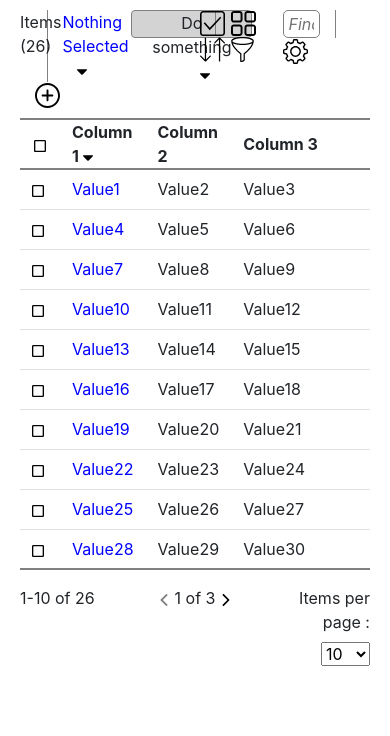
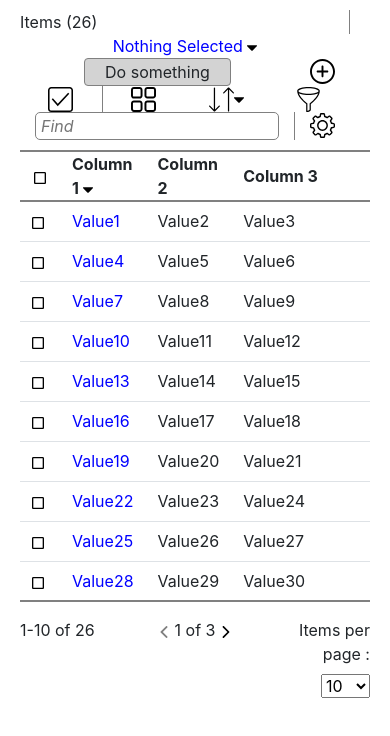
Before and after one commit to manikonda9/Table, a React (Create React App) app: page / in a window 390 px wide. Shown: the top 736 px of the page. Built offline with nearby package versions, Linux system fonts and the light colour scheme.

Commit message:
responsive

```diff
--- a/src/components/filters/Filters.js
+++ b/src/components/filters/Filters.js
@@ -10,15 +10,15 @@ class Filters extends React.Component {
     render() {
         return (
             <section className="row filters">
-                <div className="col-6">
+                <div className="col-12 col-sm-6 col-md-6 col-lg-6">
                     <div className="row">
-                        <div className="col-2 items">Items ({this.props.length})</div>
-                        <div className="col-5 text-center selected">{this.props.selectCount ? this.props.selectCount : "Nothing"} Selected <img src={require('../../content/icons/caret-down.svg')} alt="plus" /></div>
-                        <div className="col-4 text-center"><button className="btn something_btn">Do something</button></div>
-                        <div className="col-1 text-center"><img src={require('../../content/icons/add.svg')} alt="plus" /></div>
+                        <div className="col-12 col-sm-2 col-md-2 col-lg-2 items">Items ({this.props.length})</div>
+                        <div className="col-12 col-sm-5 col-md-5 col-lg-5 text-center selected">{this.props.selectCount ? this.props.selectCount : "Nothing"} Selected <img src={require('../../content/icons/caret-down.svg')} alt="plus" /></div>
+                        <div className="col-10 col-sm-4 col-md-4 col-lg-4 text-center"><button className="btn something_btn">Do something</button></div>
+                        <div className="col-2 col-sm-1 col-md-1 col-lg-1 text-center"><img src={require('../../content/icons/add.svg')} alt="plus" /></div>
                     </div>
                 </div>
-                <div className="col-3">
+                <div className="col-12 col-sm-3 col-md-3 col-lg-3">
                     <div className="row">
                         <div className="col-3 text-center sidebar"><img src={require('../../content/icons/check.svg')} alt="plus" /></div>
                         <div className="col-3 text-center"><img src={require('../../content/icons/menu.svg')} alt="plus" /></div>
@@ -26,7 +26,7 @@ class Filters extends React.Component {
                         <div className="col-3 text-center"><img src={require('../../content/icons/funnel.svg')} alt="plus" /></div>
                     </div>
                 </div>
-                <div className="col-3">
+                <div className="col-12 col-sm-3 col-md-3 col-lg-3">
                     <div className="row">
                         <div className="col-10 sidebar">{/*<form onSubmit={this.searchInTable}>*/}<input type="text" placeholder="Find" value={this.props.searchItem} onChange={this.props.change} />{/*</form>*/}</div>
                         <div className="col-2 pull-right"><img src={require('../../content/icons/settings.svg')} alt="plus" /></div>
--- a/src/components/tableView/ProductTable.js
+++ b/src/components/tableView/ProductTable.js
@@ -190,7 +190,7 @@ class ProductTable extends React.Component {
     };
 
     changeCurrentPage = (value) => {
-        if (value == "left") {
+        if (value === "left") {
             tableCurrentPage = tableCurrentPage -1;
             this.setState({
                 currentPage: this.state.currentPage - 1
```
